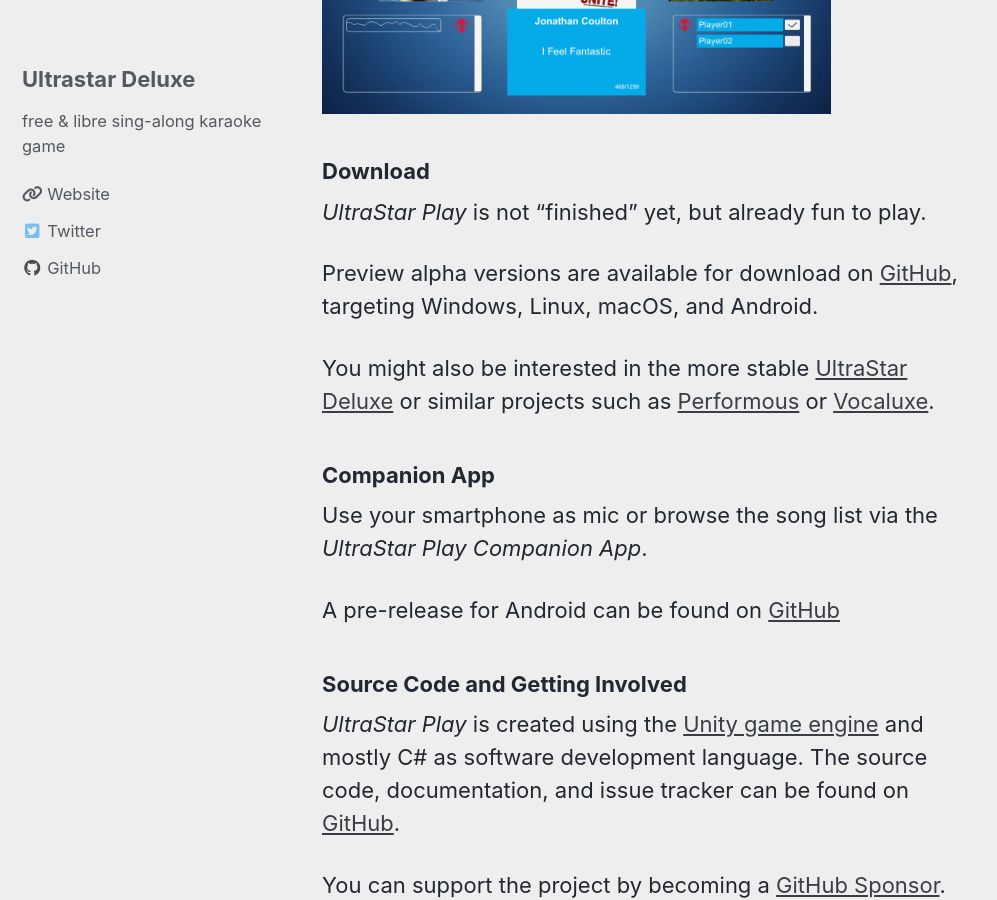
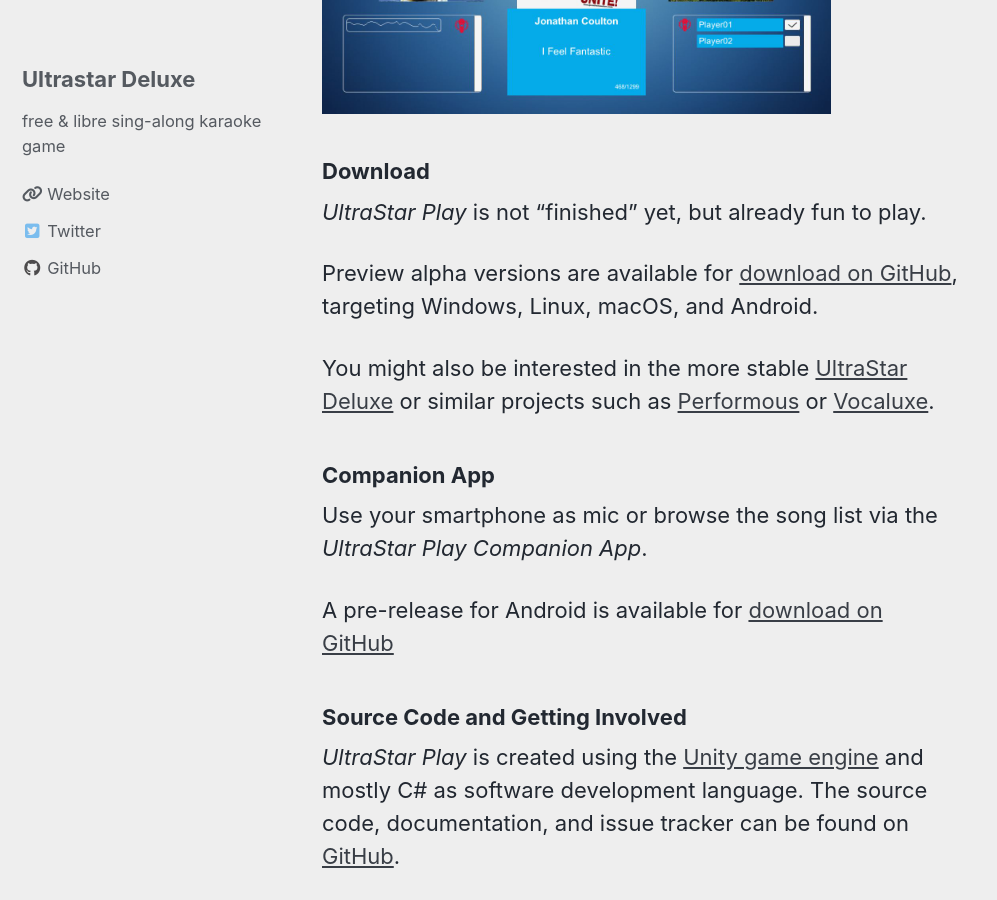
Before and after one commit to UltraStar-Deluxe/ultrastar-play.github.io, a Jekyll site: the page built from _pages/home.md, in a window 1280 px wide and 900 px high, scrolled down 1436 px. Shown: the whole window, without its empty margins (0-997 px from the left). Built offline with Jekyll 4.4.1, drawn with Linux system fonts in a browser that asks for light colours; cached includes are drawn as plain includes; nearby versions of some CDN libraries.

Commit message:
bigger download link

```diff
--- a/_pages/home.md
+++ b/_pages/home.md
@@ -24,7 +24,7 @@
 ### Download
 _UltraStar Play_ is not "finished" yet, but already fun to play.
 
-Preview alpha versions are available for download on [GitHub](https://github.com/UltraStar-Deluxe/Play/releases),
+Preview alpha versions are available for [download on GitHub](https://github.com/UltraStar-Deluxe/Play/releases),
 targeting Windows, Linux, macOS, and Android.
 
 You might also be interested in the more stable [UltraStar Deluxe](https://github.com/UltraStar-Deluxe/USDX) or similar projects such as [Performous](https://github.com/performous/performous) or [Vocaluxe](https://github.com/Vocaluxe/Vocaluxe).
@@ -32,7 +32,7 @@
 ### Companion App
 Use your smartphone as mic or browse the song list via the _UltraStar Play Companion App_.
 
-A pre-release for Android can be found on [GitHub](https://github.com/UltraStar-Deluxe/PlayCompanion/releases)
+A pre-release for Android is available for [download on GitHub](https://github.com/UltraStar-Deluxe/PlayCompanion/releases)
 
 ### Source Code and Getting Involved
  _UltraStar Play_ is created using the [Unity game engine](https://www.unity.com) and mostly C# as software development language.
```
Also changed, not shown: other parts of _pages/home.md (+1 -1 lines).
